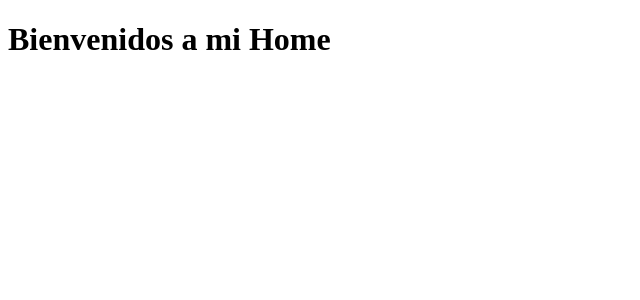
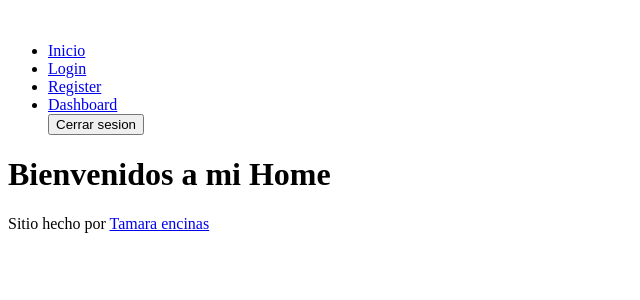
Before and after one commit to tamara2187/proyecto-react-github, a React (Vite) app: page / in a window 1280 px wide. Shown: the top 300 px of the page, without its empty margins (0-640 px from the left). Built offline with nearby package versions, Linux system fonts and the light colour scheme.

Commit message:
add:componente Layout terminado

```diff
--- a/src/components/Footer.jsx
+++ b/src/components/Footer.jsx
@@ -0,0 +1,13 @@
+const Footer =()=>{
+
+return(
+<p>Sitio hecho por <a href="www.linkedin.com/in/
+tamara-encinas-640343380
+">Tamara encinas</a></p>
+
+
+)
+
+
+}
+export{Footer}
--- a/src/components/Header.jsx
+++ b/src/components/Header.jsx
@@ -0,0 +1,29 @@
+const Header=()=>{
+//creamos un header basico
+return(
+<header>
+<img></img>
+<nav>
+<ul>
+<li><a href="/">Inicio</a></li>
+<li><a href="/Login">Login</a></li>
+<li><a href="/Register">Register</a></li>
+<li><a href="/Dashboard">Dashboard</a></li>
+<button> Cerrar sesion </button>
+</ul>
+
+
+</nav>
+
+
+
+
+</header>
+
+
+
+
+)
+
+}
+export{Header}
--- /dev/null
+++ b/src/components/Layout.jsx
@@ -0,0 +1,16 @@
+//plantilla de mi pag web
+import { Header } from "./Header"
+import { Footer } from "./Footer"
+const Layout=(props)=>{
+return(
+    <>
+<Header/>
+<main>
+    {props.children}
+</main>
+<Footer/>
+</>
+)
+
+}
+export{Layout}
--- a/src/pages/Home.jsx
+++ b/src/pages/Home.jsx
@@ -1,9 +1,18 @@
 //crear el comp Home
+import { Layout } from "../components/Layout"
 const Home=()=>{
 
 return(
+    //este comp que se renderiza ,layout, es un plantilla por eso , el comp tiene un cierre de apertura
+    //y en el medio va lo que va a mostrar , dentro de este comp tambien esta el header y footer , es decir que si renderizamos
+    //home va aparecer el footer , el header y lo que hay dentro de el Home
+<Layout>
+
+
 <h1>Bienvenidos a mi Home</h1>
 
+
+</Layout>
 )
 
 
```
